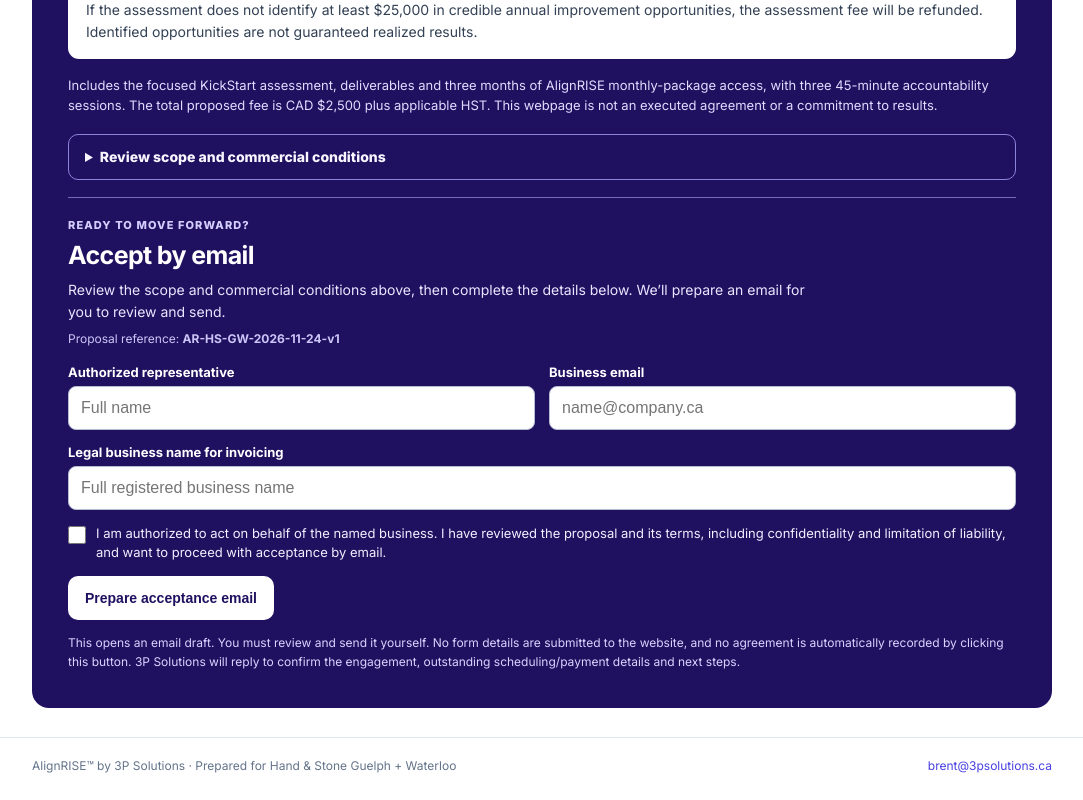
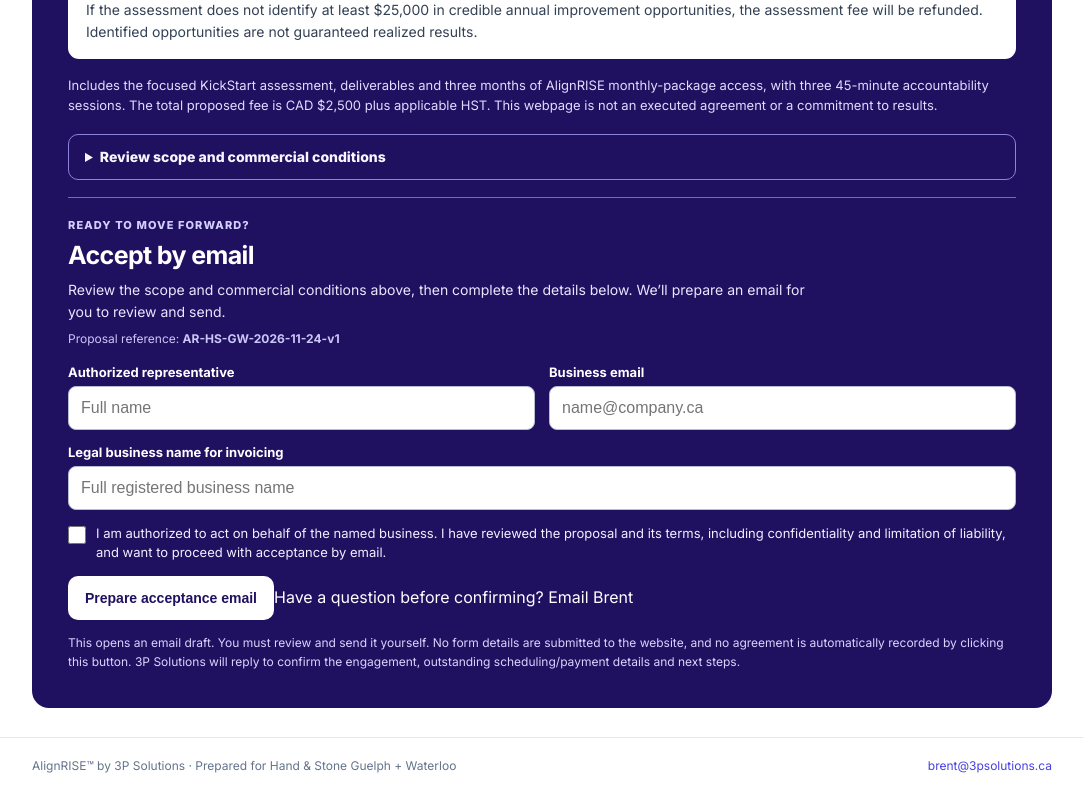
Before and after one commit to brent-prog/alignrise-site, a Next.js app: page /p/hand-stone-guelph-waterloo in a window 1280 px wide. Shown: the part 2752-3552 px from the top of the page, without its empty margins (98-1181 px from the left). Built offline with nearby package versions, Linux system fonts and the light colour scheme.

Commit message:
Add independent pre-acceptance email enquiry link to proposal

```diff
--- a/src/components/prospect/EmailAcceptance.tsx
+++ b/src/components/prospect/EmailAcceptance.tsx
@@ -10,6 +10,21 @@ export default function EmailAcceptance({page}:{page: ProspectPageData}) {
   const [authorized, setAuthorized] = useState(false);
   const proposalVersion = page.acceptance?.proposalVersion;
   if (!page.acceptance) return null;
+  const questionSubject = `${page.clientName} — question about AlignRISE KickStart proposal`;
+  const questionBody = [
+    "Hi Brent,",
+    "",
+    `I have a question about the AlignRISE KickStart proposal for ${page.clientName}.`,
+    "",
+    "My question:",
+    "",
+    "",
+    `Proposal reference: ${proposalVersion}`,
+    `Proposal URL: https://clients.alignrise.ca/p/${page.slug}`,
+    "",
+    "Thanks,"
+  ].join("\n");
+  const questionsEmail = `mailto:${page.contactEmail}?subject=${encodeURIComponent(questionSubject)}&body=${encodeURIComponent(questionBody)}`;
   function submit(e:FormEvent<HTMLFormElement>) {
     e.preventDefault();
     if (!name.trim() || !email.trim() || !business.trim() || !authorized) return;
@@ -59,7 +74,10 @@ export default function EmailAcceptance({page}:{page: ProspectPageData}) {
             <input id="accept-authorized" type="checkbox" checked={authorized} onChange={e=>setAuthorized(e.target.checked)} required/>
             <span>I am authorized to act on behalf of the named business. I have reviewed the proposal and its terms, including confidentiality and limitation of liability, and want to proceed with acceptance by email.</span>
           </label>
-          <button className="client-proposal-button client-proposal-accept-submit" type="submit">Prepare acceptance email</button>
+          <div className="client-proposal-accept-actions">
+            <button className="client-proposal-button client-proposal-accept-submit" type="submit">Prepare acceptance email</button>
+            <a className="client-proposal-question-link" href={questionsEmail}>Have a question before confirming? Email Brent</a>
+          </div>
           <p className="client-proposal-accept-fine">This opens an email draft. You must review and send it yourself. No form details are submitted to the website, and no agreement is automatically recorded by clicking this button. 3P Solutions will reply to confirm the engagement, outstanding scheduling/payment details and next steps.</p>
         </form>
   </div>;
```
